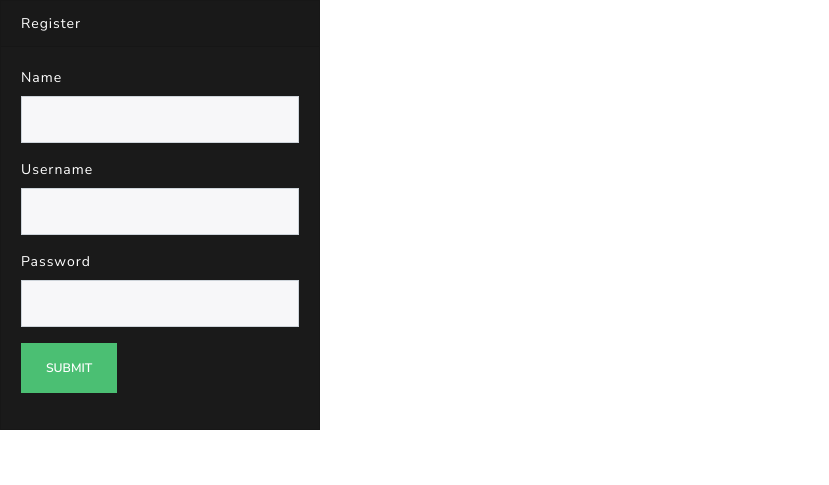
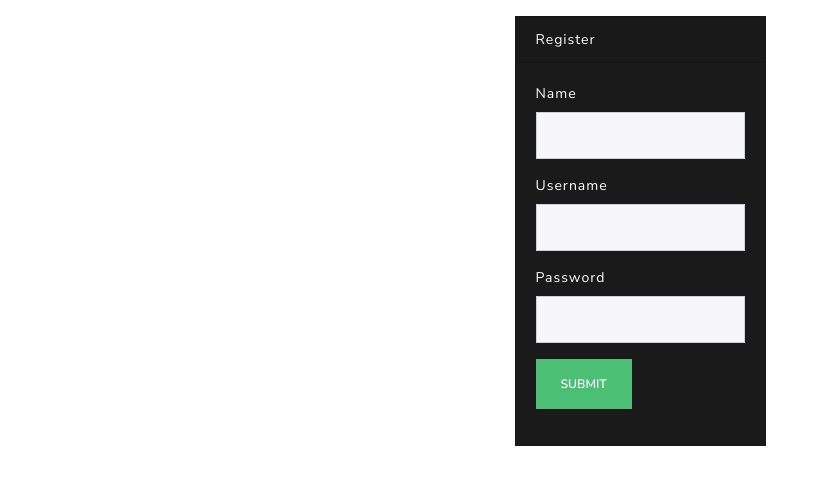
Before and after one commit to brooman/fake-news, a PHP site: page /admin/register.php in a window 1280 px wide. Shown: the part 89-574 px from the top of the page, without its empty margins (0-829 px from the left). Run offline with PHP 8.4, Linux system fonts and the light colour scheme; the visitor is signed in with stand-in values (Sample User, id 1).

Commit message:
Centered login and register form

```diff
--- a/views/components/loginform.php
+++ b/views/components/loginform.php
@@ -1,3 +1,4 @@
+<div class="row justify-content-center mt-3">
     <div class="card text-white bg-primary mb-3" style="max-width: 20rem;">
         <div class="card-header">Login</div>
         <div class="card-body">
@@ -22,3 +23,4 @@
             </form>
         </div>
     </div>
+</div>
--- a/views/components/registerform.php
+++ b/views/components/registerform.php
@@ -1,3 +1,4 @@
+<div class="row justify-content-center mt-3">
     <div class="card text-white bg-primary mb-3" style="max-width: 20rem;">
         <div class="card-header">Register</div>
         <div class="card-body">
@@ -28,3 +29,4 @@
             </form>
         </div>
     </div>
+</div>
```
Lines whose indentation alone changed are shown as unchanged.
